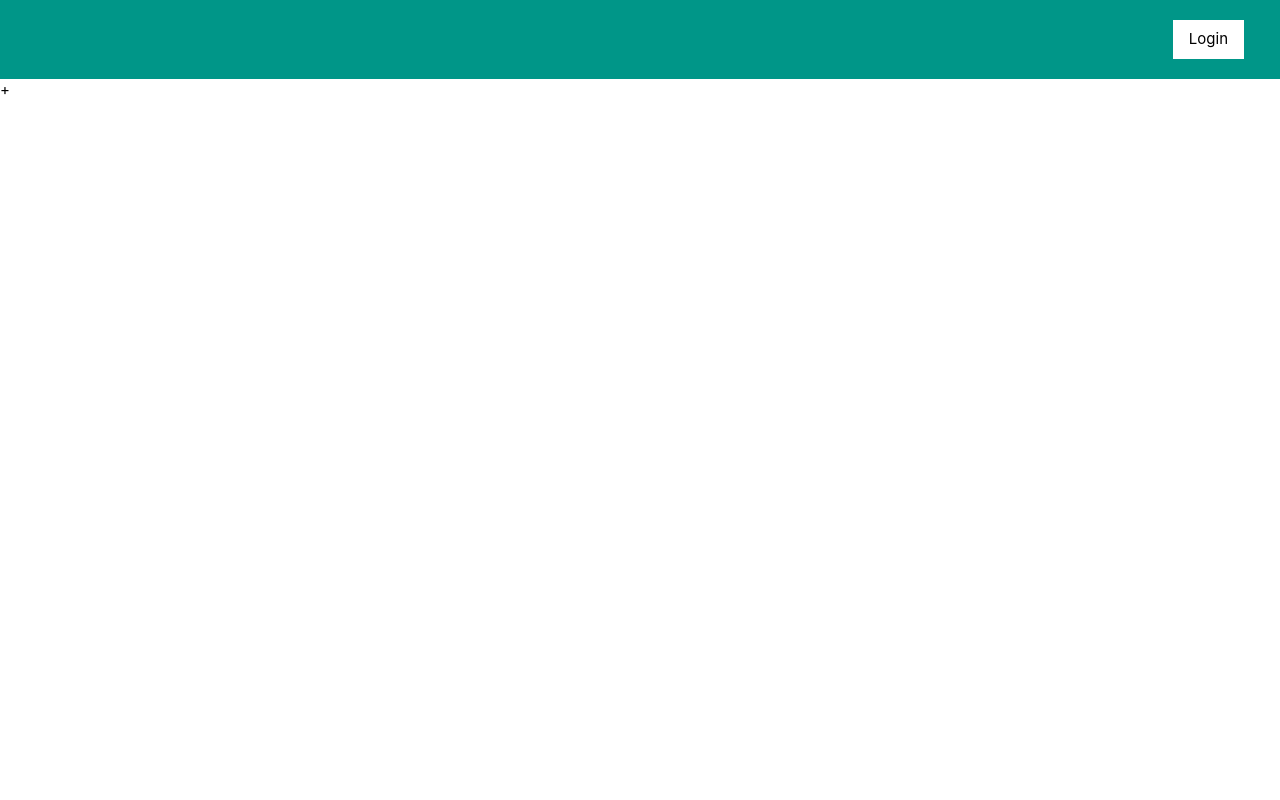
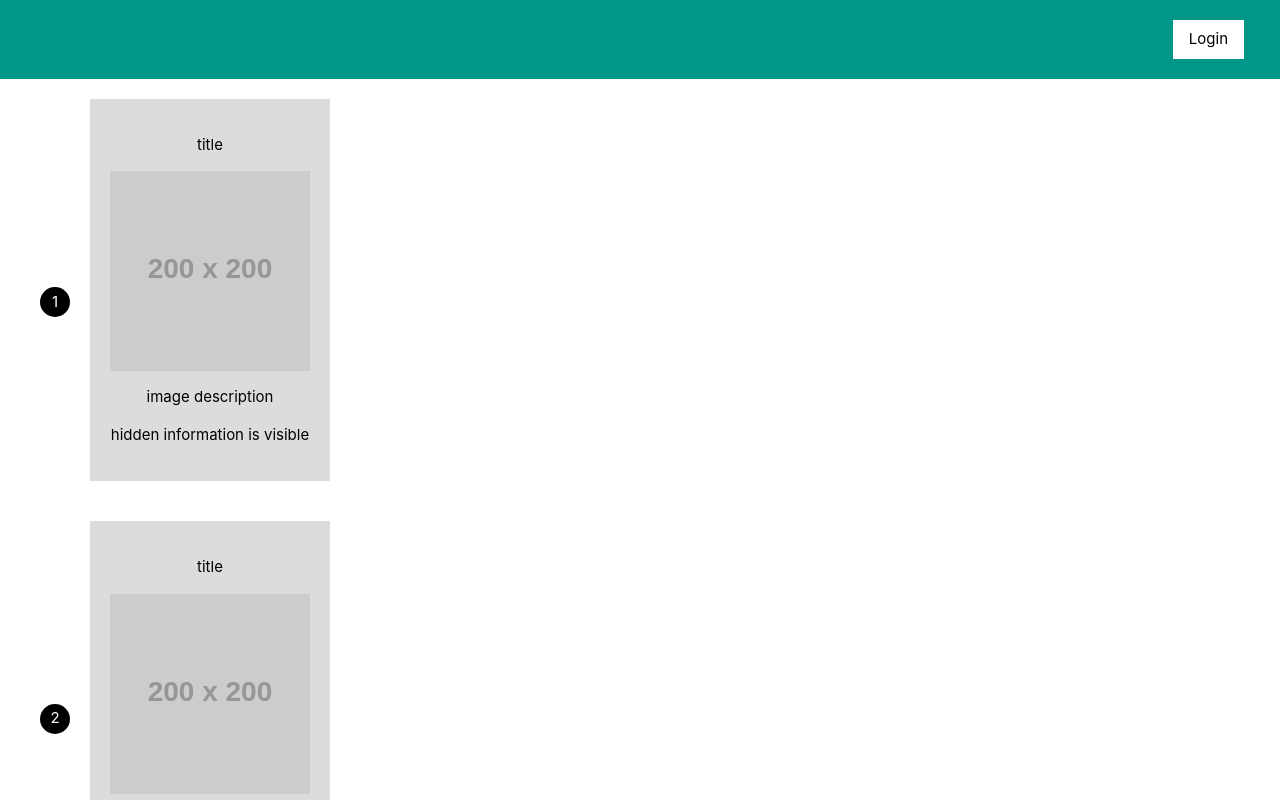
Before and after one commit to nezlayaya/react-app-test, a React (Create React App) app: page / in a window 1280 px wide. Shown: the top 800 px of the page. Built offline with nearby package versions, Linux system fonts and the light colour scheme.

Commit message:
add change

```diff
--- a/public/index.html
+++ b/public/index.html
@@ -10,11 +10,11 @@
       manifest.json provides metadata used when your web app is added to the
       homescreen on Android. See https://developers.google.com/web/fundamentals/web-app-manifest/
     -->
-    <link rel="manifest" href="%PUBLIC_URL%/manifest.json">
+    <link rel="manifest" href="../src/list.json">
     <!--
       Notice the use of %PUBLIC_URL% in the tags above.
       It will be replaced with the URL of the `public` folder during the build.
-      Only files inside the `public` folder can be referenced from the HTML.
+      Only files inside the `public` folder can be referenced from the HTML.,kk
 
       Unlike "/favicon.ico" or "favicon.ico", "%PUBLIC_URL%/favicon.ico" will
       work correctly both with client-side routing and a non-root public URL.
--- a/src/App.css
+++ b/src/App.css
@@ -2,3 +2,37 @@
   margin: 20px;
   float: right;
 }
+
+.lists-wrapper{
+  display: flex;
+}
+
+.item-wrapper{
+  padding: 20px;
+  background-color: gainsboro;
+  margin: 20px;
+  text-align: center;
+}
+
+.right-side-lists{
+  display: flex;
+  flex-direction: column;
+}
+
+ul{
+  display: flex;
+  flex-direction: column;
+  justify-content: space-around;
+}
+
+ul li{
+  margin: 150px 0;
+  width: 30px;
+  height: 30px;
+  background-color: black;
+  color: #fff;
+  display: flex;
+  justify-content: center;
+  align-items: center;
+  border-radius: 50px;
+}
--- a/src/App.js
+++ b/src/App.js
@@ -1,7 +1,7 @@
 import React, { Component } from 'react';
 import RegistrationForm from './RegistrationForm/RegistrationForm';
-import  ListItem from './ListItem/ListItem';
 import Header from './Header/Header'
+import Lists from './Lists/Lists'
 import './App.css';
 class App extends Component {
     constructor(props){
@@ -10,22 +10,28 @@ class App extends Component {
             email:'',
             password: '',
             showRegister: false,
-            isLogin: false
+            isUserLogin: false
         };
     }
 
-    handleSubmit = (emailValue, passValue, showRegister) => {
+    handleSubmit = (emailValue, passValue, showRegister,isUserLogin) => {
         this.setState({
             email: emailValue,
             password: passValue,
-            showRegister: showRegister
+            showRegister: showRegister,
+            isUserLogin: isUserLogin
         });
+        console.log(this);
     };
 
     ShowRegisterForm = (showFormRegistration)=>{
         this.setState({
             showRegister: showFormRegistration
         })
+    };
+
+    updateData = (value) => {
+        this.setState({ name: value })
     };
 
 
@@ -37,7 +43,7 @@ class App extends Component {
               <RegistrationForm SubmitButton={this.handleSubmit}/>
               : ''
           }
-          <ListItem/>
+          <Lists updateData={this.updateData}/>
       </div>
     );
   }
--- a/src/ListItem/ListItem.js
+++ b/src/ListItem/ListItem.js
@@ -1,20 +1,34 @@
 import React, { Component } from 'react';
+import ListJson from "../list";
 
 class ListItem extends Component {
     constructor(props){
         super(props);
         this.state={
-
+            items: ListJson.items
         };
 
     }
 
     render() {
+        let items = this.state.items;
+
         return (
             <div className="list-wrapper">
-                <aside>
-                    <div className='circle'>+</div>
-                </aside>
+                <div className='right-side-lists'>
+                    {
+                        items.map(item => (
+                            <div key={item.number} className='item-wrapper'>
+                                <p>{item.title}</p>
+                                <div><img src={item.img} alt=""/></div>
+                                <p>{item.imgDescription}</p>
+                                <p className="hidden text">
+                                    {item.hiddenInformation}
+                                </p>
+                            </div>
+                        ))
+                    }
+                </div>
             </div>
         );
     }
--- /dev/null
+++ b/src/Lists/Lists.js
@@ -0,0 +1,43 @@
+import React, { Component } from 'react';
+import  ListJson from '../list.json';
+import ListItem from '../ListItem/ListItem'
+class Lists extends Component {
+    constructor(props){
+        super(props);
+        this.state={
+            error: null,
+            isLoaded: false,
+            items: ListJson.items,
+            liVal: ''
+        };
+    }
+
+    componentDidMount() {
+    }
+
+    render() {
+        let items = this.state.items;
+
+        return (
+            <div className="lists-wrapper">
+                <ul>
+                    {items.map(item => (
+                        <li key={item.number} onClick={
+                            (e) => {
+                                this.props.updateData(e.target.innerText);
+                                console.log(e.target.innerText);
+
+                            }
+                        }
+                        >
+                            {item.number}
+                        </li>
+                    ))}
+                </ul>
+                <ListItem/>
+            </div>
+        );
+    }
+}
+
+export default Lists;
--- a/src/RegistrationForm/RegistrationForm.js
+++ b/src/RegistrationForm/RegistrationForm.js
@@ -6,22 +6,20 @@ class RegistrationForm extends Component {
         this.state={
             email: '',
             password: '',
-            showRegister: ''
+            showRegister: false,
+            isUserLogin: true
         };
         this.handleSubmit = this.handleSubmit.bind(this);
         this.handleEmailChange = this.handleEmailChange.bind(this);
         this.passwordChange = this.passwordChange.bind(this);
     }
 
-    handleSubmit(event){
-        event.preventDefault();
+    handleSubmit(){
         let email = this.state.email;
         let pass = this.state.password;
         let showRegister = this.state.showRegister;
-            this.setState({
-                showRegister: true
-            });
-        this.props.SubmitButton(email,pass, showRegister);
+        let isUserLogin = this.state.isUserLogin;
+        this.props.SubmitButton(email,pass, showRegister, isUserLogin);
     }
 
     handleEmailChange(event){
--- a/src/index.js
+++ b/src/index.js
@@ -2,6 +2,7 @@ import React from 'react';
 import ReactDOM from 'react-dom';
 import './index.css';
 import App from './App';
+import './list';
 import * as serviceWorker from './serviceWorker';
 
 ReactDOM.render(<App />, document.getElementById('root'));
--- a/src/list.json
+++ b/src/list.json
@@ -1,27 +1,39 @@
 {
-  "title1": {
+  "items" :[
+   {
+     "number": 1,
     "title": "title",
-    "img": "https://placeimg.com/640/480/arch",
-    "hiddenInformation": "hidden information is visible"
+    "img": "https://dummyimage.com/200x200/000/fff",
+    "hiddenInformation": "hidden information is visible",
+     "imgDescription": "image description"
   },
-  "title2": {
+   {
+     "number": 2,
      "title": "title",
-    "img": "https://placeimg.com/640/480/arch",
-    "hiddenInformation": "hidden information is visible"
+    "img": "https://dummyimage.com/200x200/000/fff",
+    "hiddenInformation": "hidden information is visible",
+     "imgDescription": "image description"
    },
-  "title3": {
+  {
+    "number": 3,
     "title": " title",
-    "img": "https://placeimg.com/640/480/arch",
-    "hiddenInformation": "hidden information is visible"
+    "img": "https://dummyimage.com/200x200/000/fff",
+    "hiddenInformation": "hidden information is visible",
+    "imgDescription": "image description"
   },
-  "title4": {
+   {
+     "number": 4,
      "title": "title",
-    "img": "https://placeimg.com/640/480/arch",
-    "hiddenInformation": "hidden information is visible"
+    "img": "https://dummyimage.com/200x200/000/fff",
+    "hiddenInformation": "hidden information is visible",
+     "imgDescription": "image description"
    },
-  "title5": {
+   {
+     "number": 5,
      "title": "title",
-    "img": "https://placeimg.com/640/480/arch",
-    "hiddenInformation": "hidden information is visible"
+    "img": "https://dummyimage.com/200x200/000/fff",
+    "hiddenInformation": "hidden information is visible",
+     "imgDescription": "image description"
    }
+]
 }
```
Lines whose indentation alone changed are shown as unchanged.
